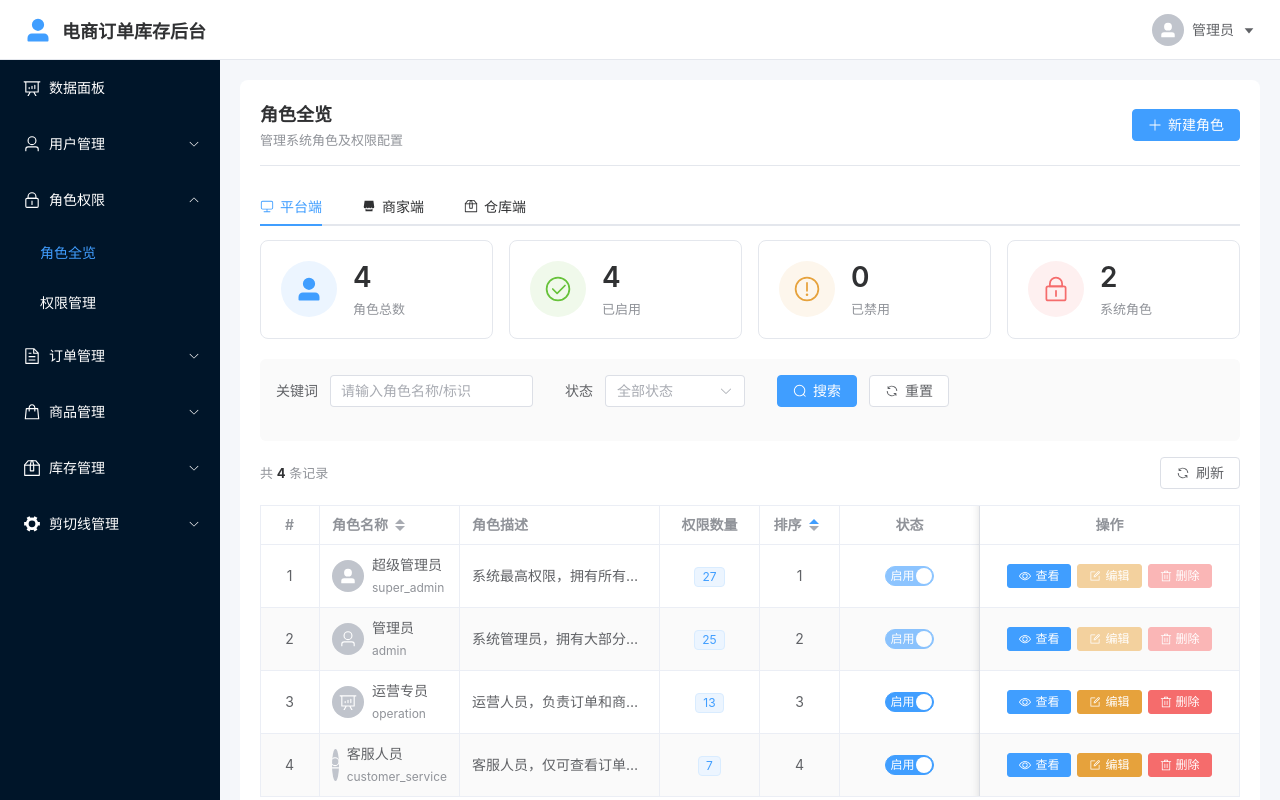
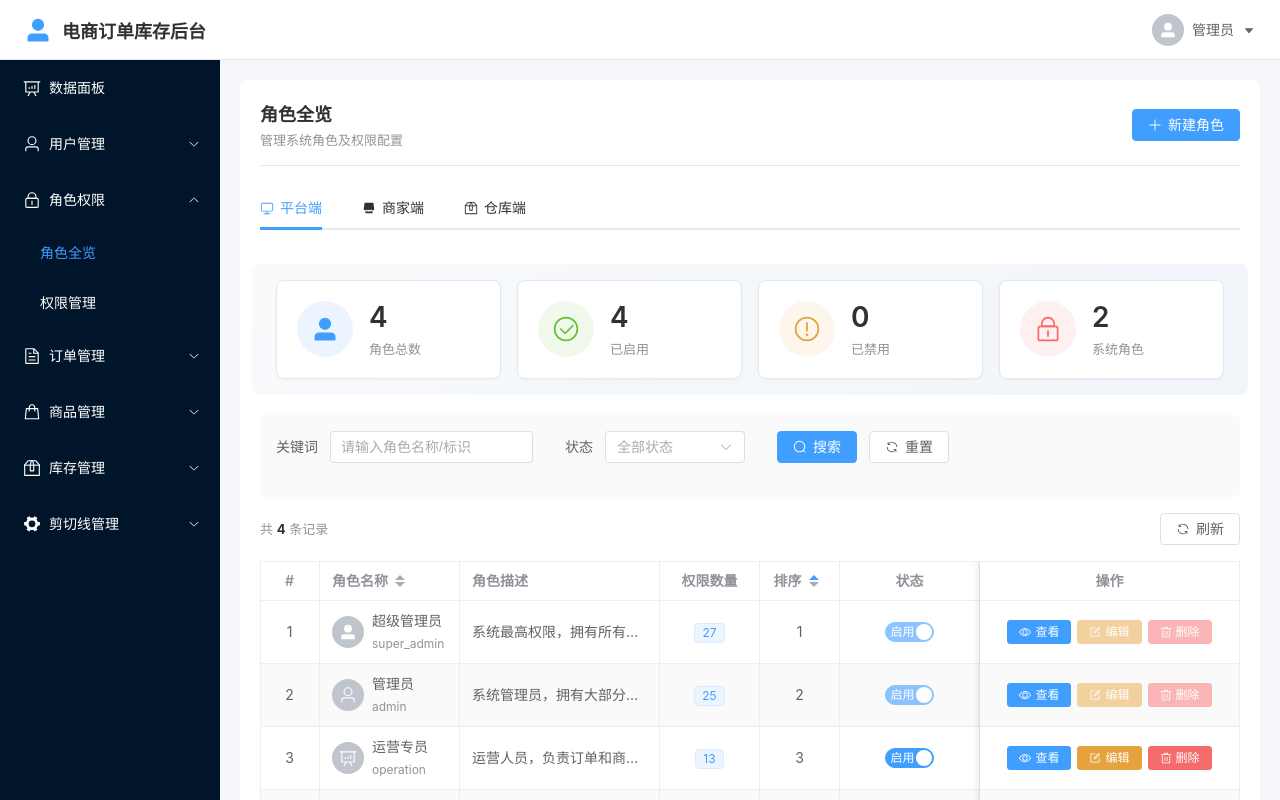
Before and after one commit to zhijie435/kj-002-three-side-rbac, a Vue app in the folder frontend/: page /role/list in a window 1280 px wide. Built offline with nearby package versions, Linux system fonts and the light colour scheme.

Commit message:
.3999348844658896:966ed044d895b536b7e364f5f5e4cb92_6a36db7fb1713b565ef39c4d.6a36db80b1713b565ef39c52.6a36db8085e91a818cbf6e9e:Trae CN.T(2026/6/21 02:27:12)

```diff
--- a/frontend/src/utils/request.js
+++ b/frontend/src/utils/request.js
@@ -447,18 +447,10 @@ function handleMockApi(config) {
       const total = filtered.length
       const start = (page - 1) * perPage
       const list = filtered.slice(start, start + perPage)
-      const total_all = params.guard
-        ? mockDatabase.roles.filter((r) => r.guard === params.guard).length
-        : mockDatabase.roles.length
-      const active_all = params.guard
-        ? mockDatabase.roles.filter((r) => r.guard === params.guard && r.status).length
-        : mockDatabase.roles.filter((r) => r.status).length
-      const inactive_all = params.guard
-        ? mockDatabase.roles.filter((r) => r.guard === params.guard && !r.status).length
-        : mockDatabase.roles.filter((r) => !r.status).length
-      const system_all = params.guard
-        ? mockDatabase.roles.filter((r) => r.guard === params.guard && r.is_system).length
-        : mockDatabase.roles.filter((r) => r.is_system).length
+      const total_all = filtered.length
+      const active_all = filtered.filter((r) => r.status).length
+      const inactive_all = filtered.filter((r) => !r.status).length
+      const system_all = filtered.filter((r) => r.is_system).length
       return {
         code: 0,
         message: 'success',
--- a/frontend/src/views/role/Index.vue
+++ b/frontend/src/views/role/Index.vue
@@ -1,5 +1,5 @@
 <template>
-  <div class="page-container">
+  <div class="page-container role-overview-page">
     <div class="page-header">
       <div>
         <h2 class="page-title">角色全览</h2>
@@ -37,7 +37,7 @@
       </el-tab-pane>
     </el-tabs>
 
-    <el-row :gutter="16" style="margin-bottom: 20px">
+    <el-row :gutter="16" class="stats-row" style="margin-bottom: 20px">
       <el-col :xs="24" :sm="12" :md="12" :lg="6" :xl="6">
         <div class="stat-card">
           <div class="stat-icon primary">
@@ -498,6 +498,7 @@ const permissionTree = ref([])
 const formRef = ref(null)
 const tableMaxHeight = ref(400)
 const activeGuard = ref('platform')
+const mainContentEl = ref(null)
 
 const calculateTableHeight = () => {
   nextTick(() => {
@@ -508,6 +509,7 @@ const calculateTableHeight = () => {
     const filterBarHeight = 80
     const toolbarHeight = 50
     const paginationHeight = 60
+    const tabsHeight = 60
     const otherSpacing = 40
 
     const availableHeight =
@@ -519,6 +521,7 @@ const calculateTableHeight = () => {
       filterBarHeight -
       toolbarHeight -
       paginationHeight -
+      tabsHeight -
       otherSpacing
 
     tableMaxHeight.value = Math.max(availableHeight, 300)
@@ -694,9 +697,9 @@ async function fetchRoleList() {
   }
 }
 
-async function fetchPermissionTree() {
+async function fetchPermissionTree(guard) {
   try {
-    const data = await getPermissionTree({ guard: activeGuard.value })
+    const data = await getPermissionTree({ guard: guard || activeGuard.value })
     permissionTree.value = data.map((group) => ({
       ...group,
       checkedAll: false,
@@ -746,7 +749,7 @@ async function handleCreate() {
 }
 
 async function handleEdit(row) {
-  await fetchPermissionTree()
+  await fetchPermissionTree(row.guard || activeGuard.value)
   dialogType.value = 'edit'
   currentRole.value = row
   formData.id = row.id
@@ -764,7 +767,7 @@ async function handleEdit(row) {
 }
 
 async function handleView(row) {
-  await fetchPermissionTree()
+  await fetchPermissionTree(row.guard || activeGuard.value)
   dialogType.value = 'view'
   currentRole.value = {
     ...row,
@@ -942,6 +945,40 @@ onUnmounted(() => {
 </script>
 
 <style scoped>
+.role-overview-page {
+  min-width: 900px;
+}
+
+.guard-tabs {
+  margin-bottom: 20px;
+}
+
+:deep(.guard-tabs .el-tabs__nav-wrap::after) {
+  background-color: #e4e7ed;
+}
+
+:deep(.guard-tabs .el-tabs__item) {
+  padding: 0 20px;
+  font-size: 14px;
+  height: 44px;
+  line-height: 44px;
+}
+
+:deep(.guard-tabs .el-tabs__active-bar) {
+  height: 3px;
+}
+
+.stats-row {
+  padding: 16px;
+  background: linear-gradient(135deg, #f8fafc 0%, #f1f5f9 100%);
+  border-radius: 8px;
+}
+
+.stats-row .stat-card {
+  background: #fff;
+  box-shadow: 0 1px 3px rgba(0, 0, 0, 0.04);
+}
+
 .permission-config-wrapper {
   width: 100%;
 }
```
